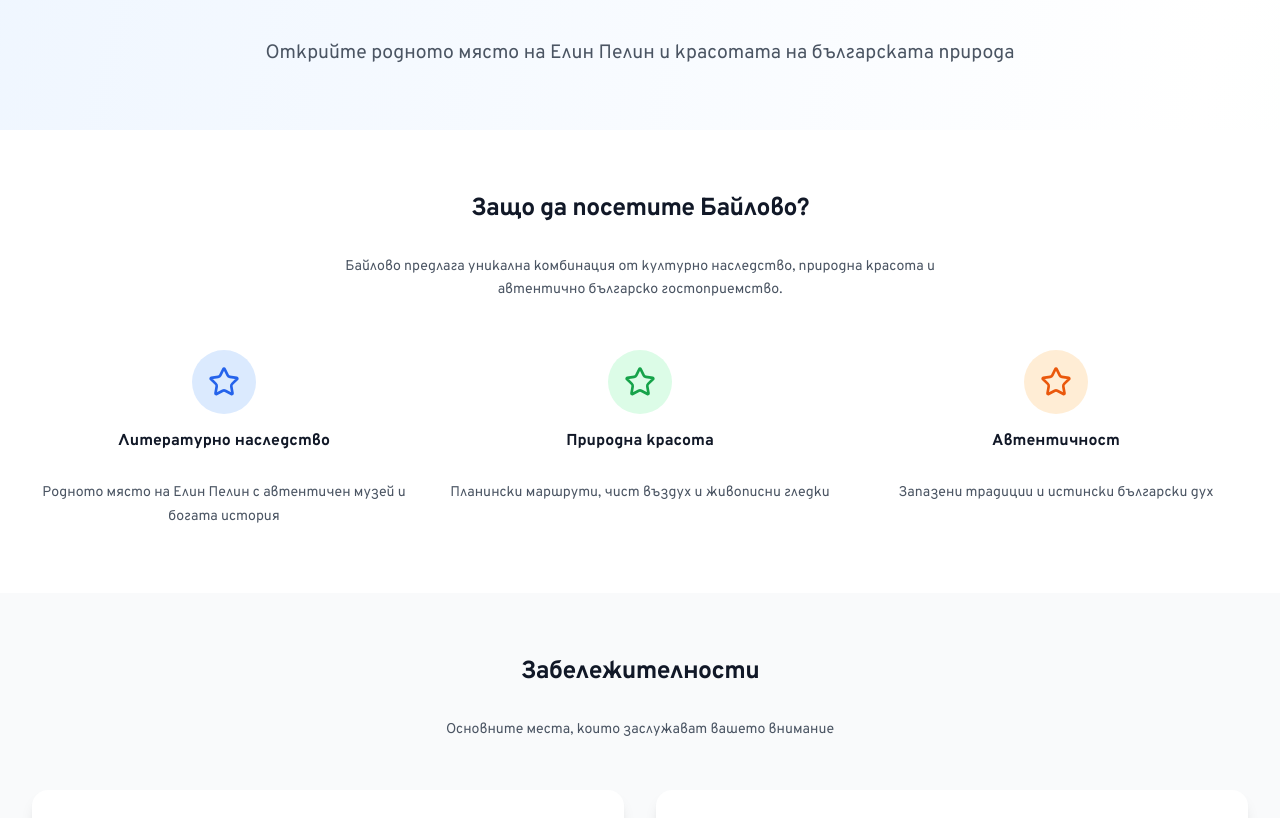
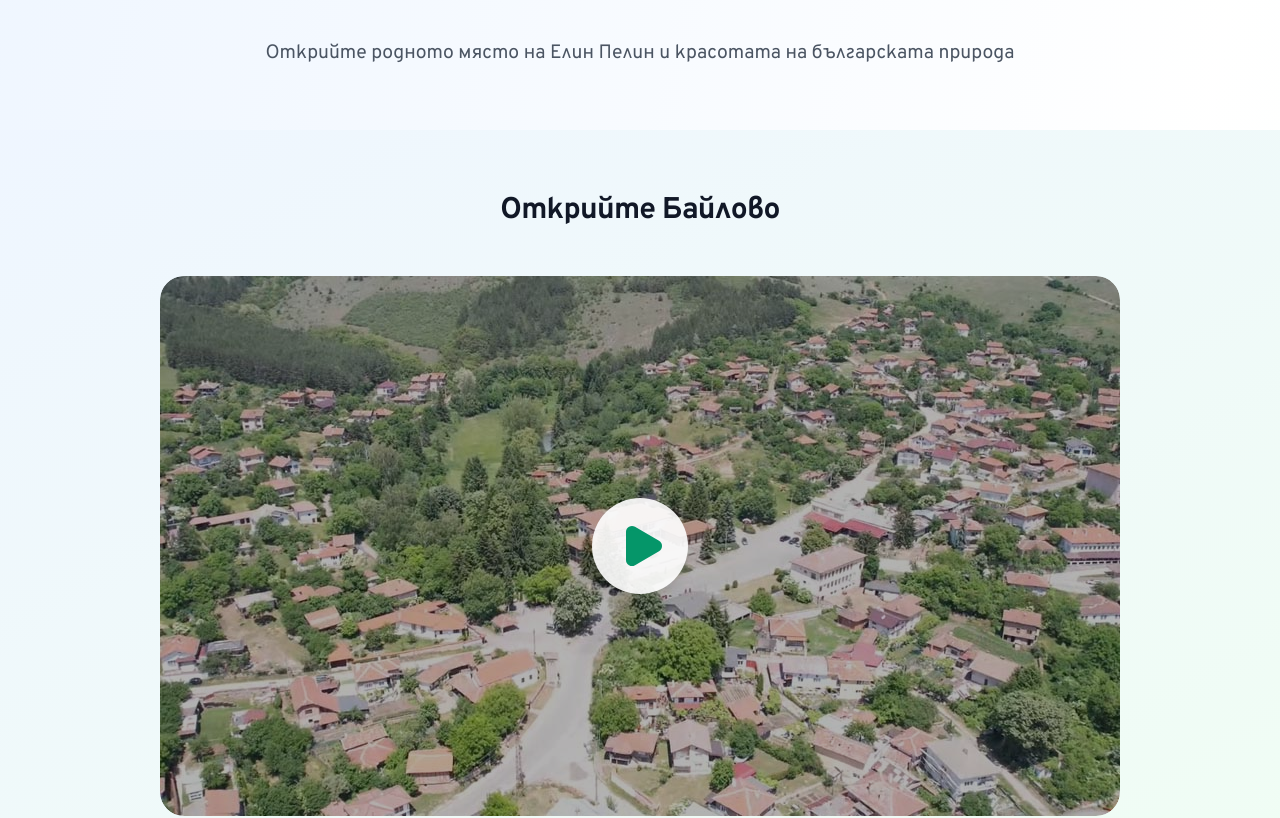
Before and after one commit to voodoobg/bailovo-website, a Next.js app: page /bg/tourism in a window 1280 px wide. Shown: the part 363-1181 px from the top of the page. Built offline with nearby package versions, Linux system fonts and the light colour scheme.

Commit message:
FEATURE: Add VideoPlayer component and integrate video sections into homepage and tourism page, including new video thumbnails.

```diff
--- a/src/app/[locale]/page.tsx
+++ b/src/app/[locale]/page.tsx
@@ -4,6 +4,7 @@ import { ArrowRight, TreePine, BookOpen, Plane } from 'lucide-react';
 import HeroSection from '@/components/HeroSection';
 import NewsEventsWidget from '@/components/NewsEventsWidget';
 import DebugPanel from '@/components/DebugPanel';
+import VideoPlayer from '@/components/VideoPlayer';
 
 export default function HomePage() {
   const t = useTranslations('homepage');
@@ -34,6 +35,22 @@ export default function HomePage() {
               </div>
             </span>
           </div>
+        </div>
+      </section>
+
+      {/* Video Section */}
+      <section className="py-24 bg-gradient-to-br from-gray-100 to-gray-50">
+        <div className="max-w-5xl mx-auto px-6 lg:px-8">
+          <div className="text-center mb-12">
+            <h2 className="text-3xl md:text-4xl font-bold text-gray-900 mb-4">
+              {locale === 'bg' ? 'Българското село: Село Байлово' : 'See More About Bailovo'}
+            </h2>
+          </div>
+          <VideoPlayer
+            thumbnailSrc="/images/video-thumb.jpg"
+            videoId="BPyrWOiwBDE"
+            title="Байлово видео"
+          />
         </div>
       </section>
 
--- a/src/app/[locale]/tourism/page.tsx
+++ b/src/app/[locale]/tourism/page.tsx
@@ -1,5 +1,6 @@
 import { useLocale } from 'next-intl';
 import { Plane, MapPin, Bed, Camera, Calendar, Car, Train, Bus, Star, Info, Clock, Phone, Utensils, ShoppingCart, Store, Activity } from 'lucide-react';
+import VideoPlayer from '@/components/VideoPlayer';
 
 export default function TourismPage() {
   const locale = useLocale();
@@ -193,6 +194,25 @@ export default function TourismPage() {
                 ? 'Открийте родното място на Елин Пелин и красотата на българската природа'
                 : 'Discover the birthplace of Elin Pelin and the beauty of Bulgarian nature'}
             </p>
+          </div>
+        </div>
+      </section>
+
+      {/* Video Section */}
+      <section className="py-16 bg-gradient-to-br from-blue-50 to-green-50">
+        <div className="max-w-5xl mx-auto px-6 lg:px-8">
+          <div className="text-center mb-12">
+            <h2 className="text-3xl md:text-4xl font-bold text-gray-900 mb-4">
+              {locale === 'bg' ? 'Открийте Байлово' : 'Discover Bailovo'}
+            </h2>
+          </div>
+          <div className="overflow-hidden rounded-3xl">
+            <VideoPlayer
+              thumbnailSrc="/images/video2-thumb.jpg"
+              videoId="BrEZBnACyKA"
+              title={locale === 'bg' ? 'Байлово туризъм' : 'Bailovo Tourism'}
+              hideBottomAd
+            />
           </div>
         </div>
       </section>
--- /dev/null
+++ b/src/components/VideoPlayer.tsx
@@ -0,0 +1,65 @@
+'use client';
+
+import { useState } from 'react';
+import Image from 'next/image';
+import { Play } from 'lucide-react';
+
+interface VideoPlayerProps {
+  thumbnailSrc: string;
+  videoId: string;
+  title?: string;
+  hideBottomAd?: boolean; // Adds a blur overlay above controls to hide ads
+}
+
+export default function VideoPlayer({ thumbnailSrc, videoId, title = 'Video', hideBottomAd = false }: VideoPlayerProps) {
+  const [isPlaying, setIsPlaying] = useState(false);
+
+  return (
+    <div className="relative w-full rounded-3xl overflow-hidden shadow-strong" style={{ paddingBottom: '56.25%' }}>
+      {isPlaying ? (
+        <>
+          <iframe
+            className="absolute top-0 left-0 w-full h-full"
+            src={`https://www.youtube.com/embed/${videoId}?autoplay=1&vq=hd1080`}
+            title={title}
+            allow="accelerometer; autoplay; clipboard-write; encrypted-media; gyroscope; picture-in-picture; web-share"
+            allowFullScreen
+          />
+          {/* Blur overlay to hide bottom ads */}
+          {hideBottomAd && (
+            <div
+              className="absolute left-0 right-0 bottom-0 pointer-events-none"
+              style={{
+                height: '40px',
+                backdropFilter: 'blur(10px)',
+                WebkitBackdropFilter: 'blur(10px)',
+              }}
+            />
+          )}
+        </>
+      ) : (
+        <button
+          onClick={() => setIsPlaying(true)}
+          className="absolute top-0 left-0 w-full h-full cursor-pointer group"
+          aria-label="Play video"
+        >
+          <Image
+            src={thumbnailSrc}
+            alt={title}
+            fill
+            className="object-cover transition-transform duration-500 group-hover:scale-105"
+            sizes="(max-width: 1024px) 100vw, 1024px"
+          />
+          {/* Dark overlay */}
+          <div className="absolute inset-0 bg-black/30 group-hover:bg-black/40 transition-colors duration-300" />
+          {/* Play button */}
+          <div className="absolute inset-0 flex items-center justify-center">
+            <div className="w-20 h-20 md:w-24 md:h-24 bg-white/90 group-hover:bg-white group-hover:scale-110 rounded-full flex items-center justify-center transition-all duration-300 shadow-lg">
+              <Play className="w-10 h-10 md:w-12 md:h-12 text-secondary-600 ml-1" fill="currentColor" />
+            </div>
+          </div>
+        </button>
+      )}
+    </div>
+  );
+}
```
Also changed, not shown: public/images/video-thumb.jpg (added), public/images/video2-thumb.jpg (added).
